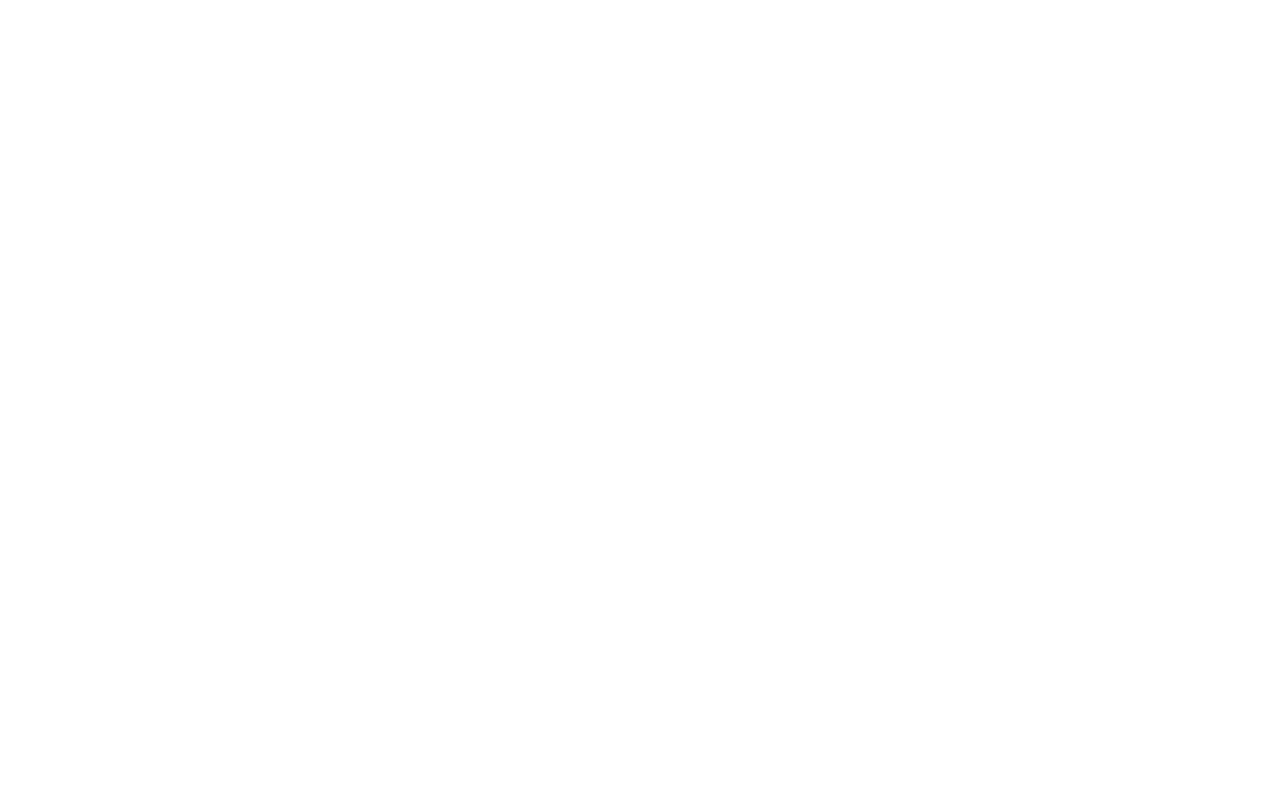
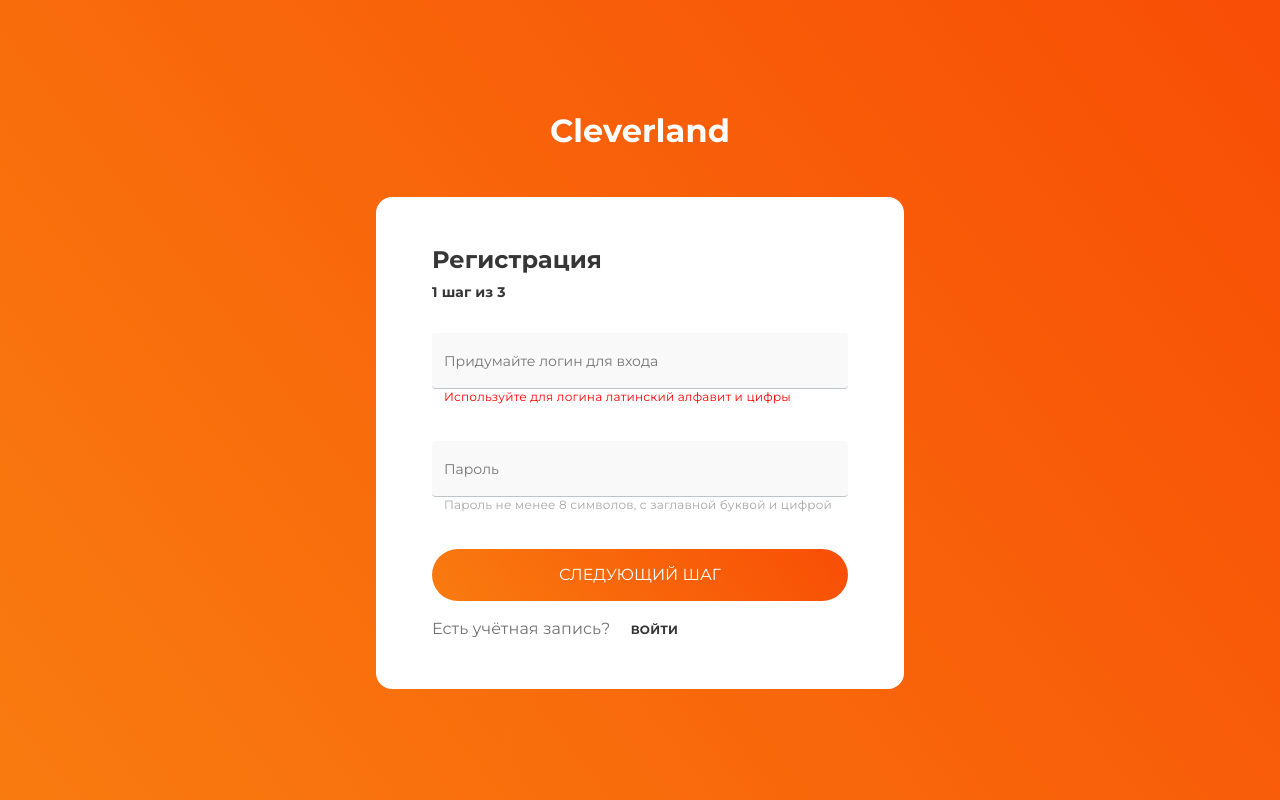
Before and after one commit to ClevertecFrontendLab/smokimod, a React (Create React App) app: page /#/api/auth/local/register in a window 1280 px wide. Before the commit this address had no page. Built offline with nearby package versions, Linux system fonts and the light colour scheme.

Commit message:
initial sprint5

```diff
--- a/package.json
+++ b/package.json
@@ -57,6 +57,7 @@
     "react": "^18.2.0",
     "react-dom": "^18.2.0",
     "react-highlighter": "^0.4.3",
+    "react-hook-form": "^7.43.2",
     "react-mark.js": "^9.0.7",
     "react-redux": "^8.0.5",
     "react-router-dom": "^6.7.0",
--- /dev/null
+++ b/src/components/auth/auth-registration/auth-registration.jsx
@@ -0,0 +1,83 @@
+import { Link } from "react-router-dom";
+import { useForm } from "react-hook-form";
+
+import "./auth-registration.scss";
+
+export const AuthRegistration = () => {
+  const {
+    register,
+    handleSubmit,
+    reset,
+    formState: { errors },
+  } = useForm({
+    mode: "onBlur",
+  });
+  const onSubmit = (data) => {
+    console.log(data);
+    reset();
+  };
+
+  return (
+    <form action="" className="register-form" onSubmit={handleSubmit(onSubmit)}>
+      <div className="register-container">
+        <div className="register-steps">
+          <h2>Регистрация</h2>
+          <div>
+            <span>1 шаг из 3</span>
+          </div>
+        </div>
+        <div className="reg-required-inputs-container">
+          <label htmlFor="reg-login-input">
+            <input
+              id="reg-login-input"
+              type="text"
+              className="reg-login"
+              name=""
+              placeholder="Придумайте логин для входа"
+              {...register("username", {
+                required: "Используйте для логина латинский алфавит и цифры",
+              })}
+            />
+            <div style={{ color: "red" }}>
+              {errors?.username && errors?.username?.message}
+              Используйте для логина латинский алфавит и цифры
+            </div>
+          </label>
+          <label htmlFor="reg-password-input">
+            <input
+              id="reg-password-input"
+              type="password"
+              className="reg-password"
+              name=""
+              placeholder="Пароль"
+              {...register("password", {
+                required:
+                  "Пароль не менее 8 символов, с заглавной буквой и цифрой",
+                minLength: {
+                  value: 8,
+                  message: "Пароль не менее 8 символов",
+                },
+                pattern: /[A-Z]+[0-9]+[@#$&]/,
+              })}
+            />
+            <div>
+              {errors?.password && errors?.password?.message}
+              Пароль не менее 8 символов, с заглавной буквой и цифрой
+            </div>
+          </label>
+        </div>
+        <div className="next-move-container">
+          <button className="reg-next-moveBtn" type="button">
+            следующий шаг
+          </button>
+          <div className="next-move-question">
+            Есть учётная запись?{" "}
+            <Link to="/api/auth/local" className="logIn-link">
+              войти
+            </Link>
+          </div>
+        </div>
+      </div>
+    </form>
+  );
+};
--- /dev/null
+++ b/src/components/auth/auth-registration/auth-registration.scss
@@ -0,0 +1,97 @@
+.register-form {
+  width: 528px;
+  height: 492px;
+  background: #ffffff;
+  border-radius: 16px;
+  padding: 48px 56px;
+  .register-container {
+    display: flex;
+    flex-direction: column;
+    justify-content: space-between;
+    height: 100%;
+    gap: 32px;
+  }
+}
+.register-steps {
+  h2 {
+    margin: 0;
+    margin-bottom: 8px;
+    font-weight: 700;
+    font-size: 24px;
+    line-height: 30px;
+    color: #363636;
+  }
+  span {
+    font-weight: 600;
+    font-size: 14px;
+    line-height: 18px;
+    color: #363636;
+  }
+}
+.reg-required-inputs-container {
+  display: flex;
+  flex-direction: column;
+  height: 184px;
+  gap: 36px;
+  input {
+    font-size: 14px;
+    line-height: 18px;
+    background: #f9f9fa;
+    border-radius: 4px;
+    width: 416px;
+    height: 56px;
+    border: none;
+    border-bottom: solid 1px #bfc4c9;
+    padding-left: 12px;
+    -webkit-appearance: none;
+    -ms-appearance: none;
+    -moz-appearance: none;
+    appearance: none;
+  }
+
+  label {
+    font-weight: 500;
+    font-size: 12px;
+    line-height: 16px;
+    letter-spacing: 0.2px;
+    color: #a7a7a7;
+    div {
+      padding-left: 12px;
+    }
+  }
+}
+.next-move-container {
+  display: flex;
+  flex-direction: column;
+  justify-content: space-between;
+  gap: 16px;
+  height: 92px;
+  .reg-next-moveBtn {
+    width: 416px;
+    height: 52px;
+    background: linear-gradient(231.58deg, #f83600 -53.35%, #f9d423 297.76%);
+    border-radius: 30px;
+    color: #ffffff;
+    font-weight: 400;
+    font-size: 16px;
+    line-height: 150%;
+    text-align: center;
+    border: none;
+    cursor: pointer;
+    text-transform: uppercase;
+  }
+  .next-move-question {
+    font-size: 16px;
+    line-height: 24px;
+    color: #727272;
+  }
+  .logIn-link {
+    font-weight: 600;
+    font-size: 12px;
+    line-height: 18px;
+    letter-spacing: 0.2px;
+    text-transform: uppercase;
+    color: #363636;
+    padding-left: 16px;
+  }
+}
--- /dev/null
+++ b/src/components/auth/auth.jsx
@@ -0,0 +1,14 @@
+import { AuthRegistration } from "./auth-registration/auth-registration";
+
+import "./auth.scss";
+
+export const Auth = () => {
+  return (
+    <div className="auth-layout">
+      <div className="auth-container">
+        <h1 className="auth-head">Cleverland</h1>
+        <AuthRegistration />
+      </div>
+    </div>
+  );
+};
--- /dev/null
+++ b/src/components/auth/auth.scss
@@ -0,0 +1,22 @@
+.auth-layout {
+  background: linear-gradient(231.58deg, #f83600 -53.35%, #f9d423 297.76%);
+  height: 100vh;
+  display: flex;
+  justify-content: center;
+  .auth-container {
+    width: 528px;
+    height: 100%;
+    display: flex;
+    flex-direction: column;
+    justify-content: center;
+    gap: 46px;
+  }
+}
+
+.auth-head {
+  font-weight: 700;
+  font-size: 32px;
+  line-height: 40px;
+  color: #ffffff;
+  text-align: center;
+}
--- a/src/components/layout/layout-main-page/menu/menu.jsx
+++ b/src/components/layout/layout-main-page/menu/menu.jsx
@@ -53,7 +53,7 @@
         <ul className={isTogleMenu ? "navigation disabled" : "navigation"}>
           {categories.map((item, i) => {
             return i === 0 ? (
-              <li className="first-li">
+              <li className="first-li" key={i}>
                 <NavLink
                   to="/books/all"
                   className={setActive}
--- a/src/index.jsx
+++ b/src/index.jsx
@@ -10,6 +10,7 @@
 import { store } from "./store";
 
 import "./index.scss";
+import { Auth } from "./components/auth/auth";
 
 const root = ReactDOM.createRoot(document.getElementById("root"));
 
@@ -17,7 +18,7 @@
   <HashRouter>
     <Provider store={store}>
       <Routes>
-        <Route path="/" element={<Layout />}>
+        {/* <Route path="/" element={<Layout />}>
           <Route element={<LayoutMainPage />}>
             <Route path="/" element={<Navigate to="books/all" />} />
             <Route path="books/:category" element={<MainPage />} />
@@ -31,7 +32,8 @@
             />
           </Route>
           <Route path="books/:category/:id" element={<BookPage />} />
-        </Route>
+        </Route> */}
+        <Route path="/api/auth/local/register" element={<Auth />} />
       </Routes>
     </Provider>
   </HashRouter>
```
Also changed, not shown: 1 other file (tests, documents, lock files or other folders).
